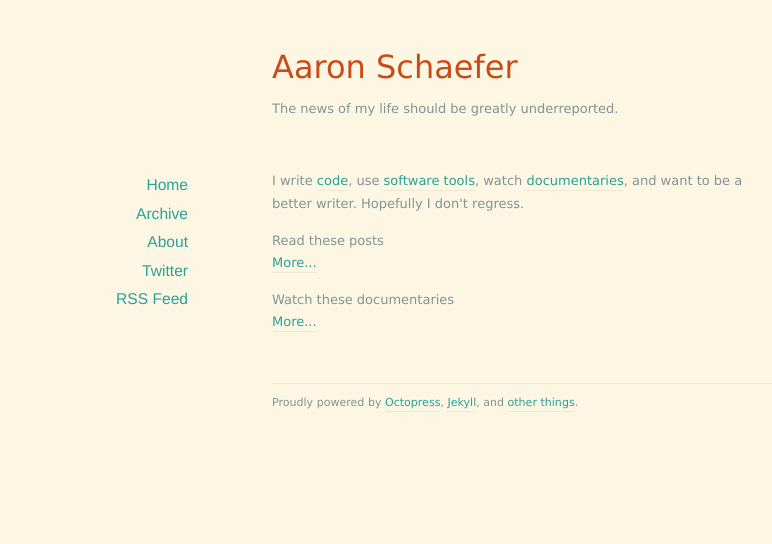
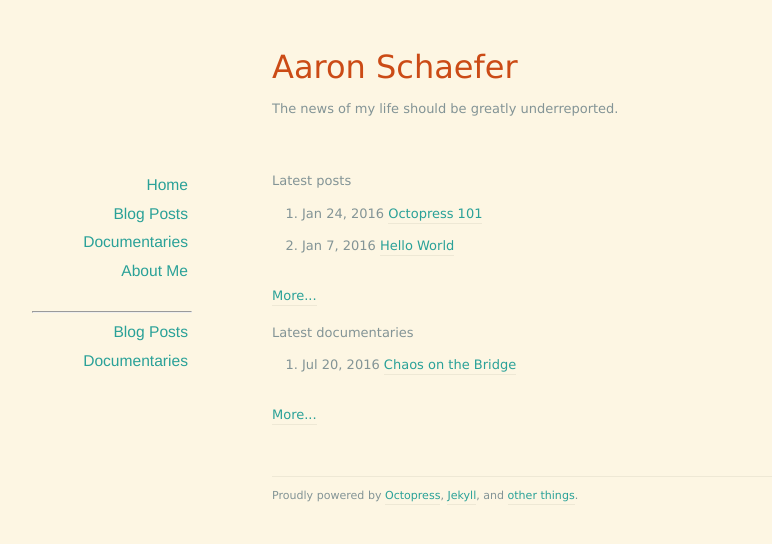
Before and after one commit to aatron/blog, a Jekyll site: the page built from src/index.html, in a window 1280 px wide. Shown: the top 544 px of the page, without its empty margins (118-890 px from the left). Built offline with Jekyll 4.4.1, drawn with Linux system fonts in a browser that asks for light colours; nearby versions of some CDN libraries; Markdown is read by kramdown in place of the engine named in the settings.

Commit message:
Minor layout & fixed links

```diff
--- a/src/_layouts/default.html
+++ b/src/_layouts/default.html
@@ -24,11 +24,15 @@
     <div id="sidebar">
       <nav>
         <ul>
-          <li><a href="{{site.baseurl}}/">Home</a></li>
-          <li><a href="{{site.baseurl}}/archives">Archive</a></li>
-          <li><a href="{{site.baseurl}}/about">About</a></li>
-          <li><a href="http://twitter.com/redwall_hp">Twitter</a></li>
-          <li><a href="/feed.xml">RSS Feed</a></li>
+          <li><a href="{{'/' | prepend: site.baseurl}}/">Home</a></li>
+          <li><a href="{{'/blog' | prepend: site.baseurl}}">Blog Posts</a></li>
+          <li><a href="{{'/documentaries' | prepend: site.baseurl}}">Documentaries</a></li>
+          <li><a href="{{'/about' | prepend: site.baseurl}}">About Me</a></li>
+        </ul>
+        <hr />
+        <ul>
+          <li><a class="rss" href="{{ '/feeds/blog.xml' | prepend: site.baseurl}}">Blog Posts</a></li>
+          <li><a class="rss" href="{{ '/feeds/documentaries.xml' | prepend: site.baseurl}}">Documentaries</a></li>
         </ul>
       </nav>
     </div>
--- /dev/null
+++ b/src/_layouts/minimal.html
@@ -0,0 +1,4 @@
+---
+layout: default
+---
+{{ content }}
--- a/src/index.html
+++ b/src/index.html
@@ -4,24 +4,36 @@ layout: default
 
 <div class="container">
     <div class="row">
-        <div class="col-md-12 blog">
-            <p>I write <a href="https://github.com/aatron">code</a>, use <a href="{{ '/softwaretools' | prepend: site.baseurl }}">software tools</a>, watch <a href="{{ '/documentaries' | prepend: site.baseurl }}">documentaries</a>, and want to be a better writer. Hopefully I don't regress.</p>
-        </div>
-    </div>
-    <div class="row">
         <div class="col-md-6 blog">
-            <label><a href="{{ '/feeds/blog.xml' | prepend: site.baseurl }}"><i class="fa fa-rss rss-header"></i></a>Read these posts</label>
+            <label><a class="rss" href="{{ '/feeds/blog.xml' | prepend: site.baseurl }}"><i class="fa fa-rss rss-header"></i></a>Latest posts</label>
 
-
+            <ul class="post-list">
+                {% assign sortedPosts = site.posts | sort "date" | reverse | limit:10 %}
+                {% for post in sortedPosts %}
+                <li>
+                    <time datetime="{{ post.date | date_to_xmlschema }}" pubdate>{{ post.date | date: "%b %-d, %Y" }}</time>
+                    <a class="post-link" href="{{ post.url | prepend: site.baseurl }}">{{ post.title }}</a>
+                </li>
+                {% endfor %}
+            </ul>
             <p class="rss-subscribe"><a href="{{ '/blog' | prepend: site.baseurl }}">More...</a></p>
         </div>
 
         <div class="col-md-6 blog">
-            <label><a href="{{ '/feeds/documentaries.xml' | prepend: site.baseurl }}"><i class="fa fa-rss rss-header"></i></a>Watch these documentaries</label>
+            <label><a class="rss" href="{{ '/feeds/documentaries.xml' | prepend: site.baseurl }}"><i class="fa fa-rss rss-header"></i></a>Latest documentaries</label>
 
+            <ul class="post-list">
+                {% assign sortedDocs = site.documentaries | sort "date" | reverse | limit:10 %}
+                {% for doc in sortedDocs %}
+                <li>
+                    <time datetime="{{ doc.date | date_to_xmlschema }}" pubdate>{{ doc.date | date: "%b %-d, %Y" }}</time>
+                    <a class="doc-link" href="{{ doc.url | prepend: site.baseurl }}">{{ doc.title }}</a>
+                </li>
+                {% endfor %}
+            </ul>
             <p class="rss-subscribe"><a href="{{ '/documentaries' | prepend: site.baseurl }}">More...</a></p>
          </div>
-  </div>
+    </div>
 </div>
 
 <!--<div>
```
Also changed, not shown: src/blog.md (+2 -2 lines).
